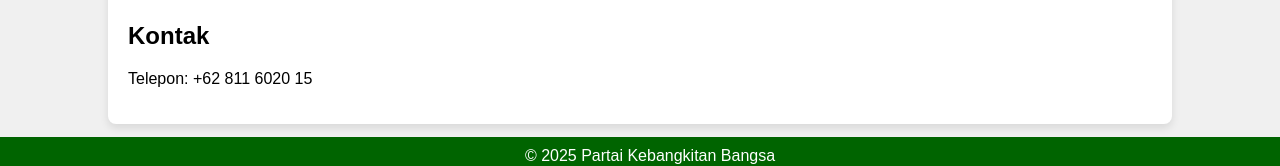
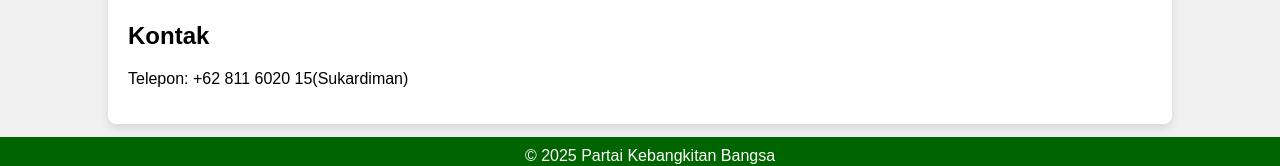
Before and after one commit to PKB-Medan/info, a plain HTML site: page index.html in a window 1280 px wide. Shown: the part 625-791 px from the top of the page. Drawn offline with Linux system fonts and the light colour scheme.

Commit message:
Update index.html

```diff
--- a/index.html
+++ b/index.html
@@ -86,7 +86,7 @@
 
 <div class="content" id="kontak">
     <h2>Kontak</h2>
-    <p>Telepon: +62 811 6020 15</p>
+    <p>Telepon: +62 811 6020 15(Sukardiman)</p>
 </div>
 
 <footer>
```
